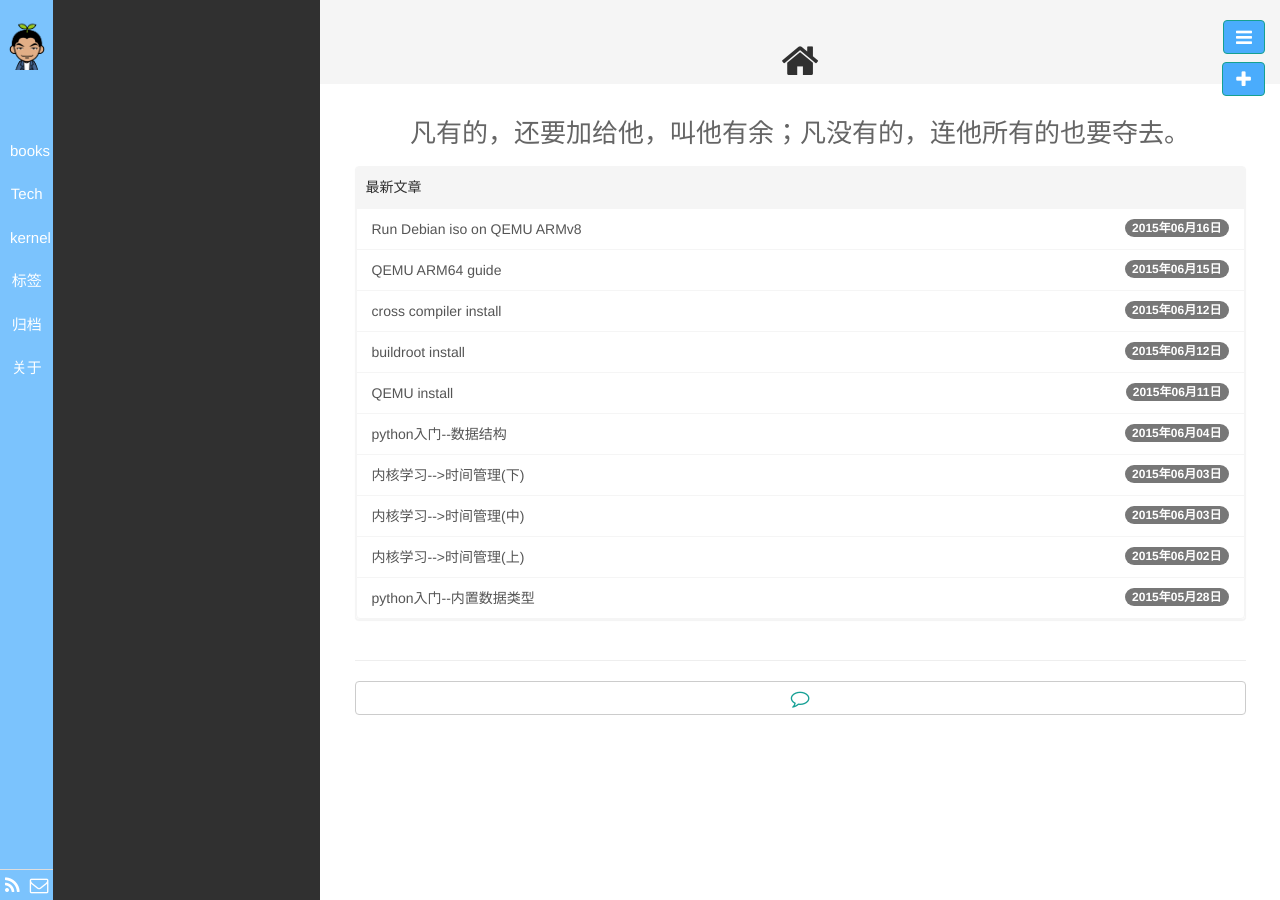
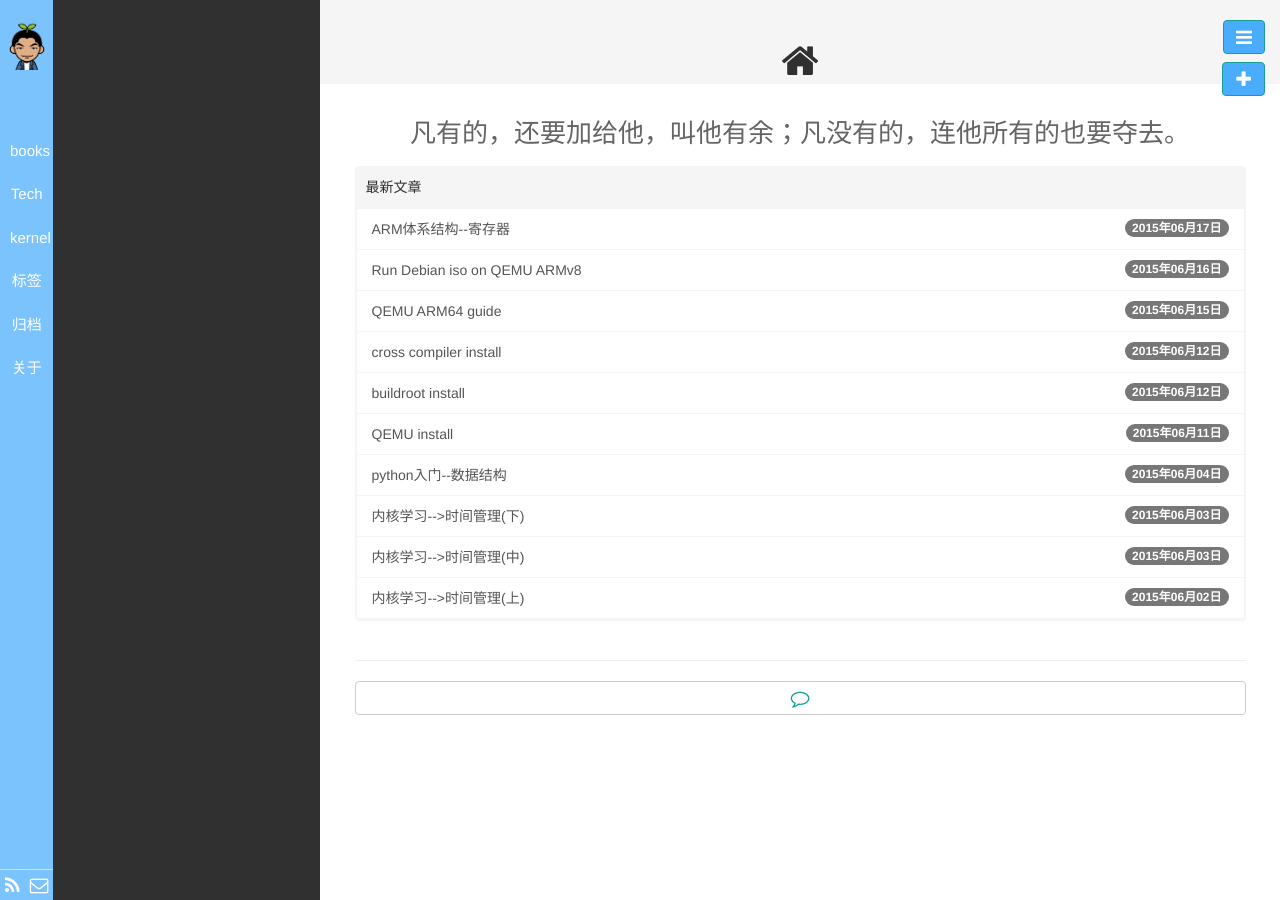
Before and after one commit to kennedy-han/kennedy-han.github.io, a Jekyll site: the page built from index.html, in a window 1280 px wide. Built offline with Jekyll 4.4.1, drawn with Linux system fonts in a browser that asks for light colours; Markdown is read by kramdown in place of the engine named in the settings; the list of posts is cut into pages by our own code; comment, search, counter and statistics services are not loaded; some of the changed lines change nothing that is shown.

Commit message:
blog arm architecture regs

````diff
--- a/_config.yml
+++ b/_config.yml
@@ -1,6 +1,8 @@
 permalink: /:year/:month/:day/:title.html
 paginate: 10
 markdown: redcarpet
+redcarpet:
+    extensions: ["tables"]
 
 # 作者信息
 author:
--- /dev/null
+++ b/_posts/Tech/2015-06-17-ARM-architecture-regs.md
@@ -0,0 +1,112 @@
+---
+layout: post
+title: "ARM体系结构--寄存器"
+description: "ARM"
+category: Tech
+tags: [ARM]
+---
+
+##1.寄存器
+
+通用寄存器可保存数据和地址，是arm架构工作的基本存储单元。
+
+ARM处理器共有37个寄存器：
+1. 31个通用寄存器，包括程序计数器PC。这些寄存器是32位。
+2. 6个状态寄存器。这些寄存器是32位的，但只使用了其中的12位。
+
+这些寄存器不能被同时访问，具体哪些寄存器是可编程访问的，取决于微处理器的工作状态及具体的运行模式，寄存器安排成部分重叠的组，每种处理器模式使用不同的寄存器组。
+
+##2.工作模式与寄存器组织
+###2.1通用寄存器
+通用寄存器（R0—R15）可以分为三类：未分组寄存器R0—R7，分组寄存器R8—R14，程序计数器PC（R15）。
+1）未分组寄存器R0—R7。对于每一个未分组寄存器来说，在所有的处理器模式下指的都是同一个物理寄存器。在异常中断造成处理器模式切换，由于不同的处理器模式使用相同的物理寄存器，可能造成为分组寄存器中数据被破坏。未分组寄存器没有被系统用于特别的用途，任何可采用通用寄存器的场合都可以使用未分组寄存器。
+2）分组寄存器R8—R14。指同一个寄存器名，在ARM微处理器内部存在多个独立的物理寄存器，每一个物理寄存器分别与不同的处理器模式对应，如表2.1所示。
+
+表2.1 ARM状态下的寄存器组织
+
+|用户模式 | 系统模式 | 管理模式 | 数据访问终止模式 |未定义指令终止模式|外部中断模式|快速中断模式|
+| --- | --- | --- | --- | --- | --- | --- |
+|(usr)	|	(sys)	|	(svc)	|	(abt)   	|		(und)		|	(irq)	|	(fiq)   |
+|R0|R0|R0|R0|R0|R0|R0|
+|R1|R1|R1|R1|R1|R1|R1|
+|R2|R2|R2|R2|R2|R2|R2|
+|R3|R3|R3|R3|R3|R3|R3|
+|R4|R4|R4|R4|R4|R4|R4|
+|R5|R5|R5|R5|R5|R5|R5|
+|R6|R6|R6|R6|R6|R6|R6|
+|R7|R7|R7|R7|R7|R7|R7|
+|R8|R8|R8|R8|R8|R8|R8_fiq|
+|R9|R9|R9|R9|R9|R9|R9_fiq|
+|R10|R10|R10|R10|R10|R10|R10_fiq|
+|R11|R11|R11|R11|R11|R11|R11_fiq|
+|R12|R12|R12|R12|R12|R12|R12_fiq|
+|R13|R13|R13_svc|R13_abt|R13_und|R13_irq|R13_fiq|
+|R14|R14|R14_svc|R14_abt|R14_und|R14_irq|R14_fiq|
+|PC|PC|PC|PC|PC|PC|PC|
+|CPSR|CPSR|CPSR|CPSR|CPSR|CPSR|CPSR|
+|||SPSR_svc|SPSR_abt|SPSR_und|SPSR_irq|SPSR_fiq|
+
+------
+
+对于分组寄存器R8—R12，每个寄存器对应两个不同的物理寄存器，当使用fiq模式时，可以访问R8_fiq—R12_fiq；当使用除fiq以外的其他模式时，可以访问R8_usr—R12_usr。
+对于R13，R14，每个寄存器对应6个不同的物理寄存器，其中的一个是用户模式和系统模式共用的，另外5个物理寄存器对应于其他5种不同的运行模式。采用下面的记号来区分不同的物理寄存器：
+R13_<mode>
+R14_<mode>
+其中，mode为以下几种模式之一：usr、fiq、irq、svc、abt和und。
+
+寄存器R13在ARM指令中常用作堆栈指针SP，但这只是一种习惯用法，用户也可以使用其他的寄存器作为堆栈指针。
+由于处理器的每种运行模式均有自己独立的物理寄存器R13，在用户应用程序的初始化部分，一般都要初始化每种模式下的R13，使其指向该运行模式的栈空间，这样，当程序运行进入异常模式时，可以将需要保护的寄存器放入R13所指向的堆栈，而当程序从异常模式返回时，则从对应的堆栈中恢复，采用这种方式可以保证异常发生后程序的正常执行。
+寄存器R14又称做子程序链接寄存器或链接寄存器LR，在ARM体系中具有两种作用：
+**第一种作用**，每一种处理器模式自己的物理R14都存放当前子程序的返回地址。当通过BL和BLX指令调用子程序时，R14自动被设置成该子程序的返回地址。在子程序返回时，R14的值复制回程序计数器R15中，完成子程序返回。具体实现可以使用下列两种方法之一：
+执行如下其中一条指令：
+
+```
+MOV 	PC , LR
+BX 		LR
+```
+
+在子程序入口处使用以下指令将R14存入堆栈：
+`STMFD	SP!,	{<register>, LR}`
+
+相应的，下面的指令可以实现子程序返回：
+`LDMFD	SP!,	{<register>, PC}`
+
+**第二种作用**，当异常中断发生时，该异常模式特定的物理R14被设置成异常模式将要返回的地址，对于有些异常模式，R14的值可能与将返回的地址有一个常数的偏移量，对于不同的异常模式，这个偏移量会有所不同。具体的返回方式与上面的子程序返回方式基本相同。
+另外，R14寄存器也可以作为通用寄存器使用。
+
+3）程序计数器PC（R15）
+寄存器R15用于程序计数器（PC）。在ARM状态下，由于ARM指令是字对齐的，所以PC的第0位和第1位总为0；在Thumb状态下，PC的第0位是0。PC虽然可以作为一般的通用寄存器使用，但是有一些指令在使用R15时有一些特殊规则。当违反了这些限制时，该指令执行的结果将是不可预料的。
+由于ARM体系结构采用了流水线制（以三级流水线为例），对于ARM指令集来说，PC指向当前指令的下两条指令的地址，即PC的值为当前指令的地址加8个字节。
+
+###2.2程序状态寄存器
+ARM体系结构包含1个当前程序状态寄存器（CPSR）和5个备份的程序状态寄存器（SPSR）。
+CPSR（Current Program Status Register）可在任何运行模式下被访问，它包括条件标志位、中断禁止位、当前处理器模式标志位，以及其他一些相关的控制和状态位，如图2.7所示。
+
+![图2.7](/public/img/posts/arm-reg0.png)
+
+每种异常模式下都有一个对应的物理寄存器一备份的程序状态寄存器SPSR（Saved Program Status Register）。当异常发生时，SPSR用于保存CPSR当前值，从异常退出时，则可由SPSR来恢复CPSR。用户模式和系统模式不属于异常模式，他们没有SPSR，当在这两种模式下访问SPSR，结果是未知的。
+
+1. 条件码标志（28-31位）
+N、Z、C及V统称为条件码标志位。其内容可被算术和逻辑运算的结果所改变，由此可以决定某些指令是否被执行。具体含义如表2.3所示。
+
+    ![图2.3](/public/img/posts/arm-reg1.png)
+
+2. Q标志位（第27位）
+在ARM V5及以上版本的E系列处理器中，用Q标志位指示增强的DSP运算指令是否发生了溢出。在其他版本的处理器中，Q标志位无定义。
+
+3. CPSR的控制位（第7-0位）
+CPSR的低8位（包括I、F、T和M[4:0]）称为控制位，当发生异常时这些位可以被改变。如果处理器运行特权模式，这些位也可以由程序修改。
+
+* 中断禁止位I，F：
+    I=1禁止IRQ中断
+    F=1禁止FIQ中断
+
+* T标志位：该位反映处理器的运行状态
+    对于ARM体系结构V4及以上的版本的T系列处理器，当该位为1时，程序运行与Thumb状态，否则运行于ARM状态。
+    对于ARM体系结构V5及以上的版本的非T系列处理器，当该位为1时，执行下一条指令以引起未定义的指令异常；当该位为0时，表示运行于ARM状态。
+
+* 运行模式位M[4:0]：M0、M1、M2、M3、M4是模式位。这些位决定了处理器的运行模式。具体含义如表2.4所示。
+
+![图2.4](/public/img/posts/arm-reg2.png)
+
+4.其他的位为保留位，用作以后的扩展。
````
Also changed, not shown: public/img/posts/arm-reg0.png (added), public/img/posts/arm-reg1.png (added), public/img/posts/arm-reg2.png (added).
